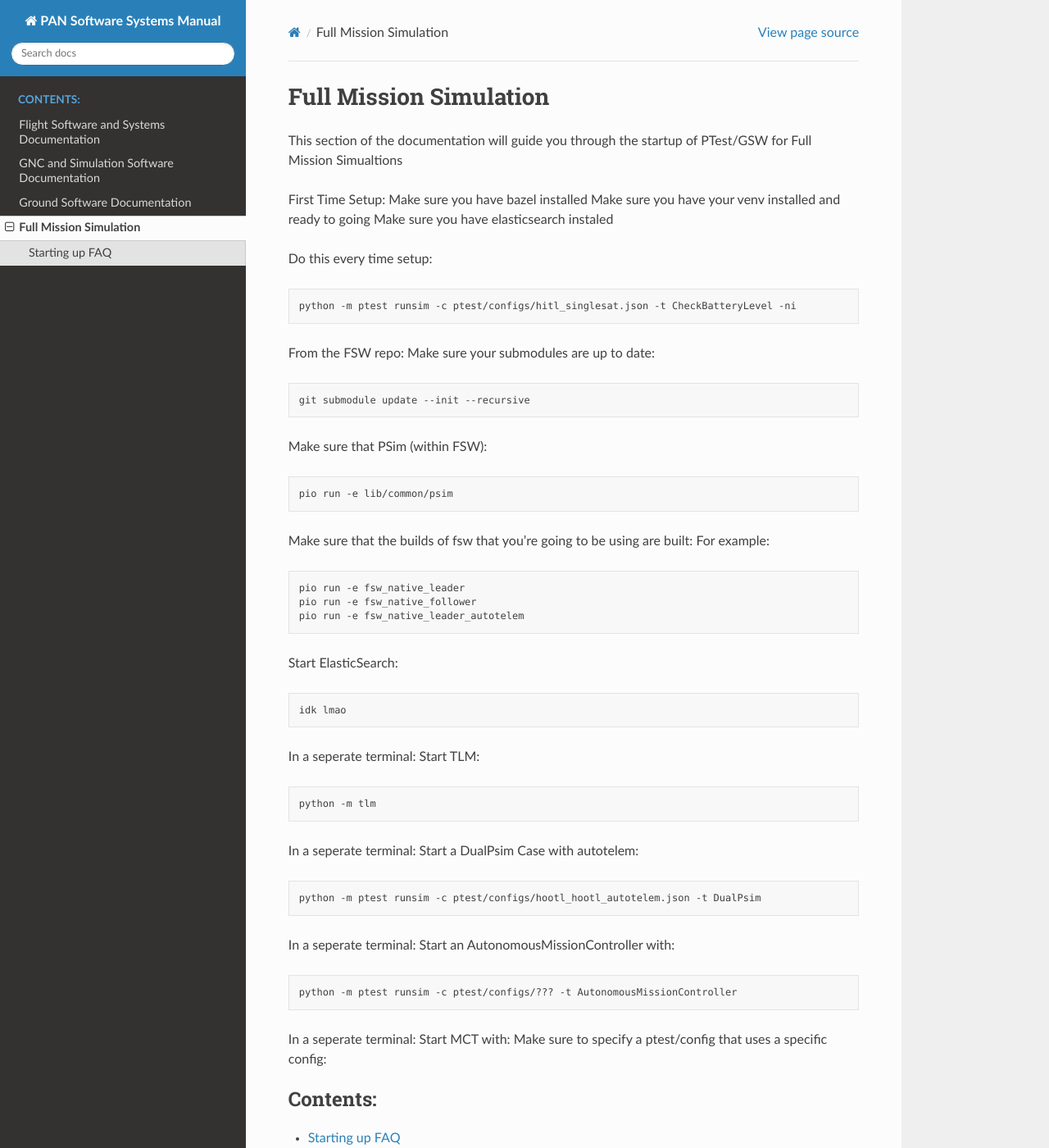
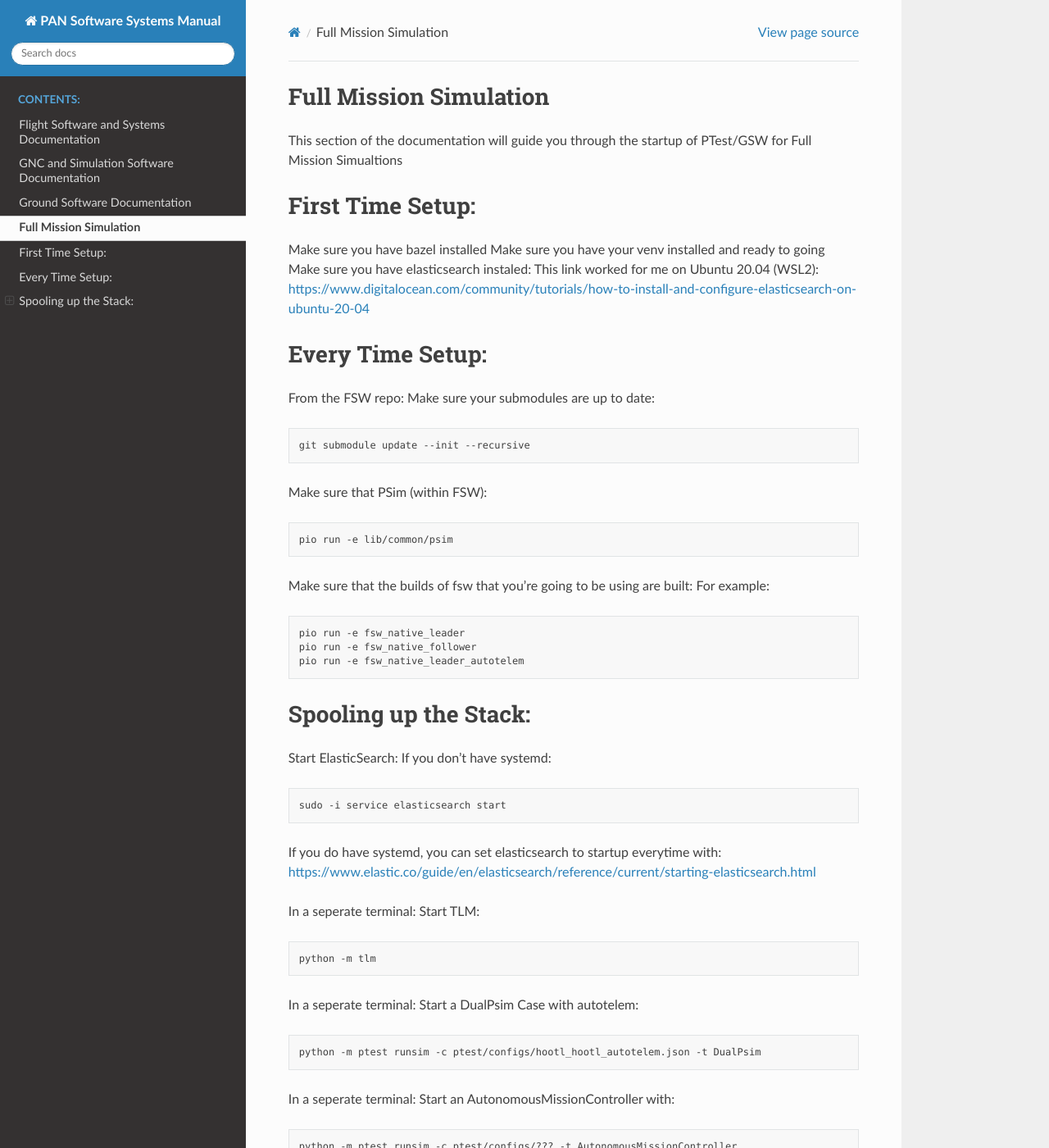
Before and after one commit to pathfinder-for-autonomous-navigation/Documentation, a Sphinx documentation site: the page built from source/mission/index.rst, in a window 1280 px wide and 1400 px high. Shown: the whole window at 82% size. Built offline with Sphinx 7.4.7 and the Read the Docs theme 2.0.0, drawn with Linux system fonts in a browser that asks for light colours.

Commit message:
update mission

```diff
--- a/source/mission/index.rst
+++ b/source/mission/index.rst
@@ -4,16 +4,19 @@
 
 This section of the documentation will guide you through the startup of PTest/GSW for Full Mission Simualtions
 
+=================================
 First Time Setup:
+=================================
 Make sure you have bazel installed
 Make sure you have your venv installed and ready to going
-Make sure you have elasticsearch instaled
+Make sure you have elasticsearch instaled:
+This link worked for me on Ubuntu 20.04 (WSL2):
+https://www.digitalocean.com/community/tutorials/how-to-install-and-configure-elasticsearch-on-ubuntu-20-04
 
-Do this every time setup:
 
-.. code:: bash
-
-   python -m ptest runsim -c ptest/configs/hitl_singlesat.json -t CheckBatteryLevel -ni
+=================================
+Every Time Setup:
+=================================
 
 From the FSW repo:
 Make sure your submodules are up to date:
@@ -37,11 +40,19 @@
    pio run -e fsw_native_follower
    pio run -e fsw_native_leader_autotelem
 
+=================================
+Spooling up the Stack:
+=================================
+
 Start ElasticSearch:
+If you don't have systemd:
 
 .. code:: bash
 
-   idk lmao
+   sudo -i service elasticsearch start
+
+If you do have systemd, you can set elasticsearch to startup everytime with:
+https://www.elastic.co/guide/en/elasticsearch/reference/current/starting-elasticsearch.html
 
 In a seperate terminal: Start TLM:
 
```
Also changed, not shown: other parts of source/mission/index.rst (+4 -3 lines), source/mission/Debugging.rst (added, +17 -0 lines).
